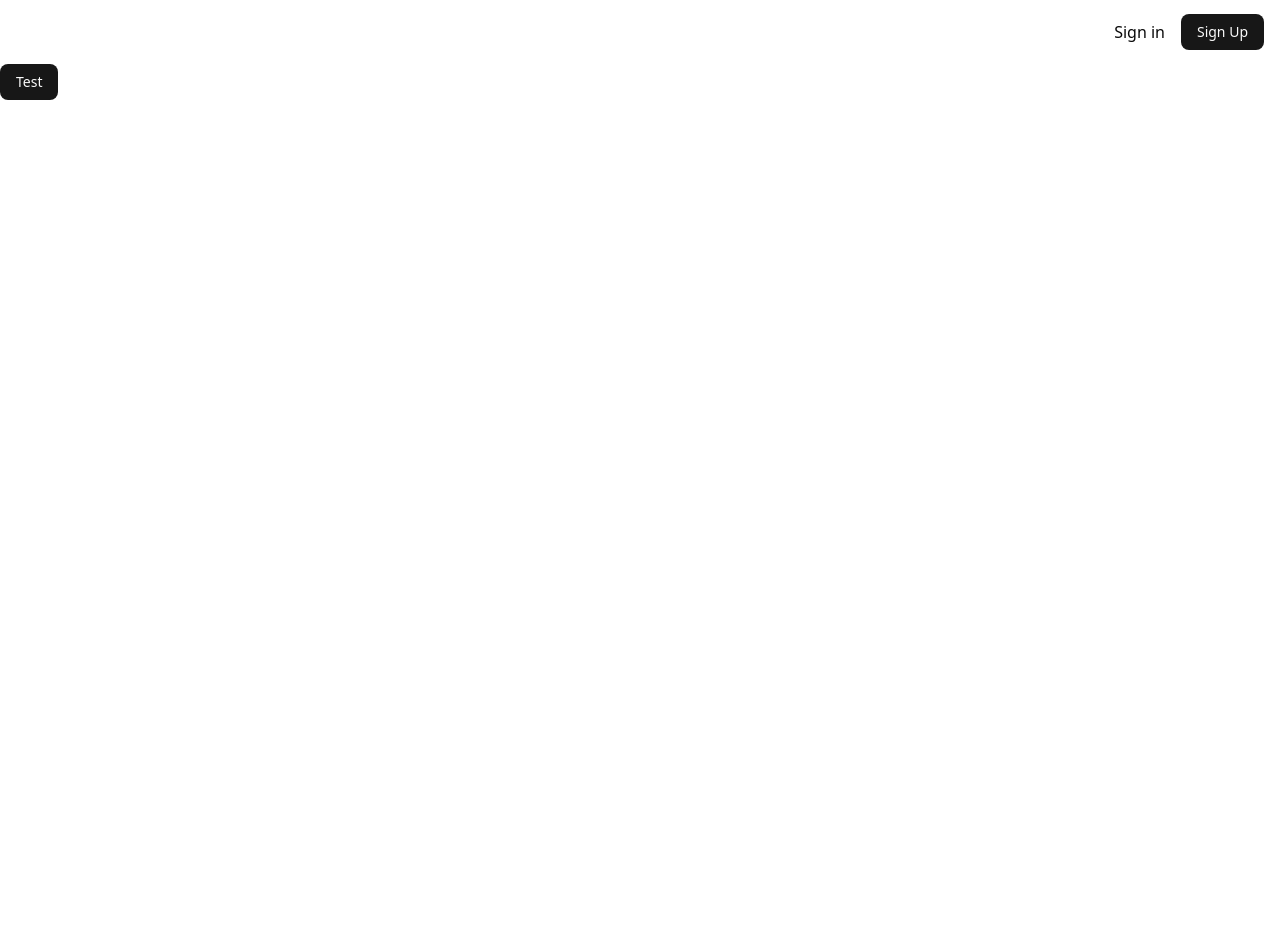
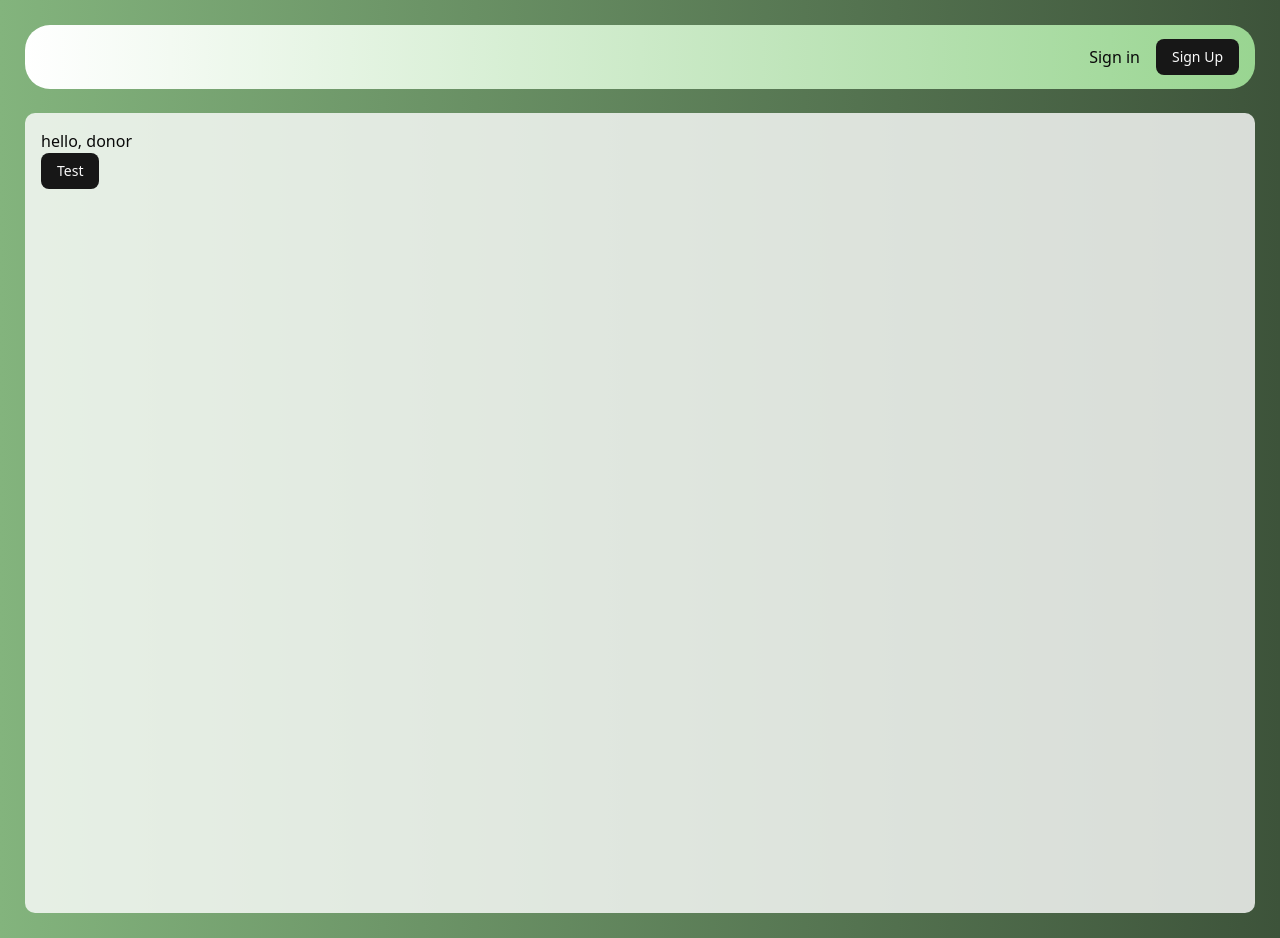
Before and after one commit to Tammam-Al-Bahri/sustain-wear, a Next.js app: page / in a window 1280 px wide. Before the commit the page ends 800 px from the top, so only its background shows below. Built offline with nearby package versions, Linux system fonts and the light colour scheme; no server answers.

Commit message:
styled the layout so all the pages have that style

```diff
--- /dev/null
+++ b/app/Donor/page.tsx
@@ -0,0 +1,8 @@
+
+export default function Donor() {
+  return (
+    <div>
+      <h2>Donor</h2>
+    </div>
+  );
+}
--- a/app/globals.css
+++ b/app/globals.css
@@ -120,3 +120,23 @@
     @apply bg-background text-foreground;
   }
 }
+
+body {
+  background: linear-gradient(to right, #83B47D, #3D533A);
+  padding: 25px;
+
+
+}
+#container {
+  background-color: rgba(255, 255, 255, 0.8);
+  border-radius: 10px;
+  height: 100vh;
+
+}
+header {
+  background: linear-gradient(to right, white, #99D591);
+  border-radius: 25px;
+  stroke: white;
+  stroke-width: 4px;
+
+}
--- /dev/null
+++ b/app/homepage.tsx
@@ -0,0 +1,11 @@
+import { Button } from "@/components/ui/button";
+
+
+export default function Home() {
+    return (
+        <div>
+            <Button>Test</Button>
+
+        </div>
+    );
+}
--- a/app/layout.tsx
+++ b/app/layout.tsx
@@ -30,7 +30,10 @@ export default function RootLayout({
             <html lang="en">
                 <body className={`${geistSans.variable} ${geistMono.variable} antialiased`}>
                     <Header />
+                    <br />
+                    <div id="container" className="h-dvh flex p-4">
                     {children}
+                    </div>
                 </body>
             </html>
         </ClerkProvider>
--- a/app/page.tsx
+++ b/app/page.tsx
@@ -3,8 +3,11 @@ import Image from "next/image";
 
 export default function Home() {
     return (
-        <div>
-            <Button>Test</Button>
-        </div>
+        <main>
+            <div>
+                <h2>hello, donor</h2>
+                <Button>Test</Button>
+           </div>
+        </main>
     );
 }
--- /dev/null
+++ b/prisma/prisma.config.tsx
@@ -0,0 +1,12 @@
+import 'dotenv/config'
+import { defineConfig, env } from 'prisma/config';
+export default defineConfig({
+  schema: 'prisma/schema.prisma',
+  migrations: {
+    path: 'prisma/migrations'
+  },
+  engine: 'classic',
+  datasource: {
+    url: env('DATABASE_URL'),
+  },
+});
```
